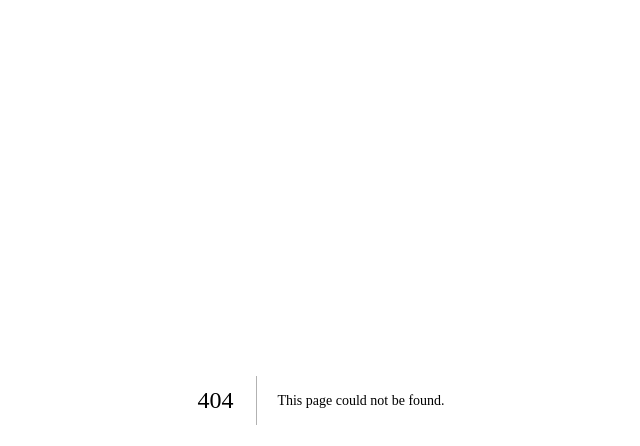
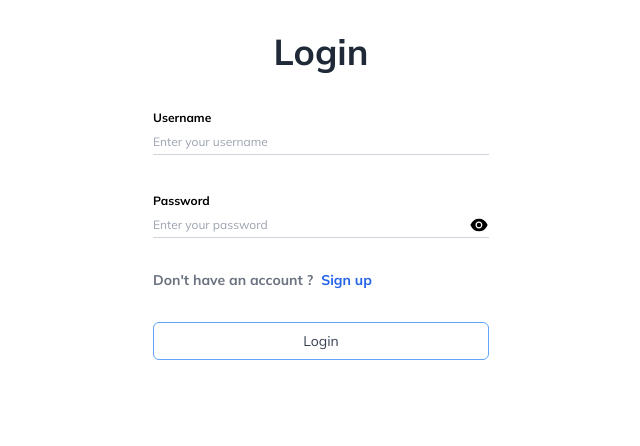
Before and after one commit to pyderator/hardware-token, a Next.js app in the folder app/: page /login in a window 1280 px wide. Before the commit this address had no page. Shown: the top 446 px of the page, without its empty margins (319-959 px from the left). Built offline with nearby package versions, Linux system fonts and the light colour scheme.

Commit message:
added login page

```diff
--- /dev/null
+++ b/app/components/Headers/H1.tsx
@@ -0,0 +1,9 @@
+import React from "react";
+
+export const H1 = ({ children }: { children: React.ReactNode }) => {
+  return (
+    <h1 className="font-bold text-3xl md:text-4xl text-gray-800 pb-2">
+      {children}
+    </h1>
+  );
+};
--- a/app/package.json
+++ b/app/package.json
@@ -17,7 +17,8 @@
     "next": "11.0.1",
     "postcss": "^8.3.6",
     "react": "17.0.2",
-    "react-dom": "17.0.2"
+    "react-dom": "17.0.2",
+    "react-icons": "^4.2.0"
   },
   "devDependencies": {
     "@types/react": "17.0.15",
--- /dev/null
+++ b/app/pages/login.tsx
@@ -0,0 +1,94 @@
+import { Menu, Transition } from "@headlessui/react";
+import { ChevronDownIcon } from "@heroicons/react/solid";
+import { Form, Formik } from "formik";
+import Head from "next/head";
+import Link from "next/link";
+import { Fragment, useState } from "react";
+import InputField from "../components/Fields/InputField";
+import { codes } from "../datas/phoneNumberCodes";
+import BaseLayout from "../layouts/baselayout";
+import { H1 } from "../components/Headers/H1";
+import { AiFillEye, AiFillEyeInvisible } from "react-icons/ai/";
+function classNames(...classes: any) {
+  return classes.filter(Boolean).join(" ");
+}
+const Login = () => {
+  const [showPassword, setShowPassword] = useState(false);
+  return (
+    <BaseLayout>
+      <div>
+        <Head>
+          <title>Login</title>
+        </Head>
+        <main className="h-screen w-screen">
+          {/* Login Div */}
+          <div className="flex align-center justify-center">
+            <div className="h-full bg-white p-8 w-full md:min-w-[400px] md:max-w-[400px]">
+              <div className="text-center">
+                <H1>Login</H1>
+              </div>
+              <div className="mt-6">
+                <Formik
+                  initialValues={{
+                    username: "",
+                    password: "",
+                  }}
+                  onSubmit={(e) => console.log(e)}
+                >
+                  {({ values, setFieldValue }) => (
+                    <Form className="grid grid-cols-1 grid-rows-auto gap-y-8">
+                      <InputField
+                        id="username"
+                        type="text"
+                        name="username"
+                        label="Username"
+                        placeholder="Enter your username"
+                      />
+                      <div className="relative">
+                        <InputField
+                          id="password"
+                          type={`${showPassword ? "text" : "password"}`}
+                          name="password"
+                          label="Password"
+                          placeholder="Enter your password"
+                        />
+                        <button
+                          className="absolute top-[28px] right-0"
+                          onClick={() => setShowPassword(!showPassword)}
+                        >
+                          {showPassword ? (
+                            <AiFillEyeInvisible className="text-xl" />
+                          ) : (
+                            <AiFillEye className="text-xl" />
+                          )}
+                        </button>
+                      </div>
+                      <div className="flex items-center">
+                        <p className="text-sm font-bold text-gray-500 mr-2">
+                          Don't have an account ?
+                        </p>
+                        <Link href="/register">
+                          <p className="text-sm font-bold text-blue-600 cursor-pointer">
+                            Sign up
+                          </p>
+                        </Link>
+                      </div>
+                      <button
+                        type="submit"
+                        className={`${"border-blue-400 hover:bg-blue-600"} border-[1.2px] rounded-md text-sm text-gray-700 font-regular p-2 hover:text-white`}
+                      >
+                        Login
+                      </button>
+                    </Form>
+                  )}
+                </Formik>
+              </div>
+            </div>
+          </div>
+        </main>
+      </div>
+    </BaseLayout>
+  );
+};
+
+export default Login;
--- a/app/pages/register.tsx
+++ b/app/pages/register.tsx
@@ -5,8 +5,9 @@ import Head from "next/head";
 import Link from "next/link";
 import { Fragment, useState } from "react";
 import InputField from "../components/Fields/InputField";
-import { codes } from "../Datas/phoneNumberCodes";
+import { codes } from "../datas/phoneNumberCodes";
 import BaseLayout from "../layouts/baselayout";
+import { H1 } from "../components/Headers/H1";
 
 function classNames(...classes: any) {
   return classes.filter(Boolean).join(" ");
@@ -23,10 +24,8 @@ const Register = () => {
           {/* Register Div */}
           <div className="flex align-center justify-center">
             <div className="h-full bg-white p-8">
-              <h1 className="font-bold text-2xl md:text-4xl text-gray-800 pb-2">
-                Register an account
-              </h1>
-              <div className="flex flex-row">
+              <H1>Register an account</H1>
+              <div className="flex flex-row mt-2">
                 <p className="text-sm font-bold text-gray-500 mr-2">
                   Already have an Account ?
                 </p>
```
Also changed, not shown: 1 other file (tests, documents, lock files or other folders).
